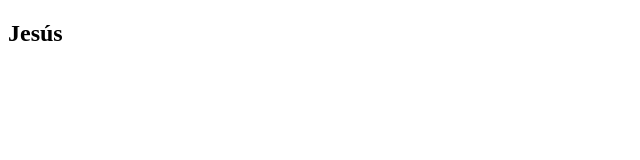
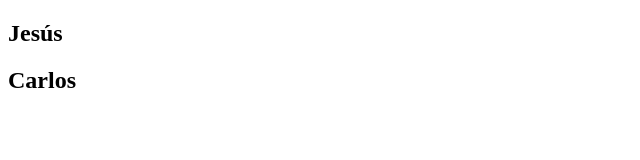
Before and after one commit to jsfdz/squad-1, a plain HTML site: page index.html in a window 1280 px wide. Shown: the full height of the page, 0-640 px from the left. Drawn offline with Linux system fonts and the light colour scheme.

Commit message:
seagrego un nuevo h2

```diff
--- a/index.html
+++ b/index.html
@@ -8,5 +8,6 @@
 </head>
 <body>
   <h2>Jesús</h2>
+  <h2>Carlos</h2>
 </body>
 </html>
```
